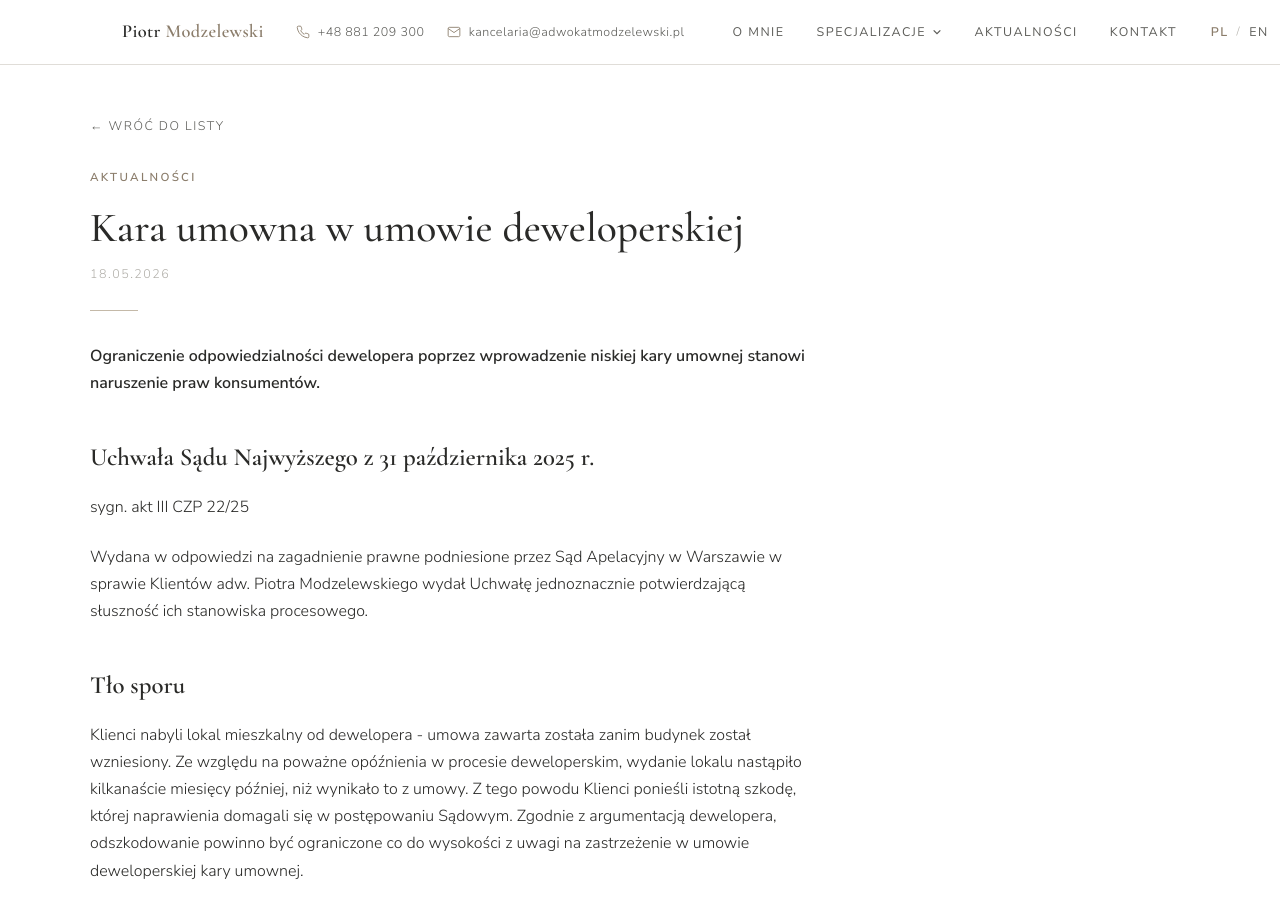
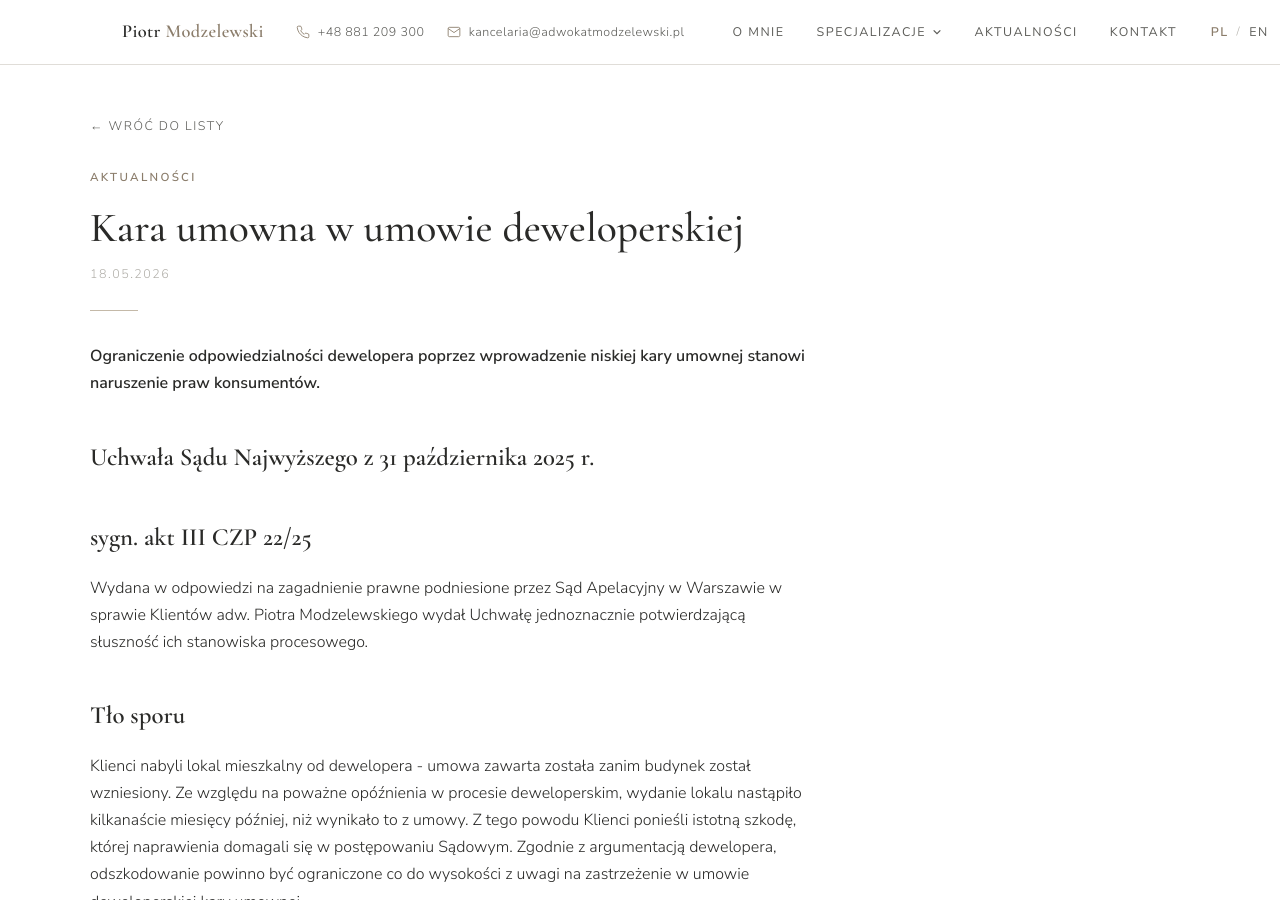
Before and after one commit to pmmodzelewski/adwokatmodzelewski.pl, a Jekyll site: the page built from _posts/2026-05-18-Kara-umowna.md, in a window 1280 px wide and 900 px high. Built offline with Jekyll 4.4.1, drawn with Linux system fonts in a browser that asks for light colours; Markdown is read by kramdown in place of the engine named in the settings.

```diff
--- a/_posts/2026-05-18-Kara-umowna.md
+++ b/_posts/2026-05-18-Kara-umowna.md
@@ -12,7 +12,7 @@ robots: noindex
 **Ograniczenie odpowiedzialności dewelopera poprzez wprowadzenie niskiej kary umownej stanowi naruszenie praw konsumentów.**
 
 ## Uchwała Sądu Najwyższego z 31 października 2025 r.
-sygn. akt III CZP 22/25
+## sygn. akt III CZP 22/25
 
 Wydana w odpowiedzi na zagadnienie prawne podniesione przez Sąd Apelacyjny w
 Warszawie w sprawie Klientów adw. Piotra Modzelewskiego wydał Uchwałę jednoznacznie
```
